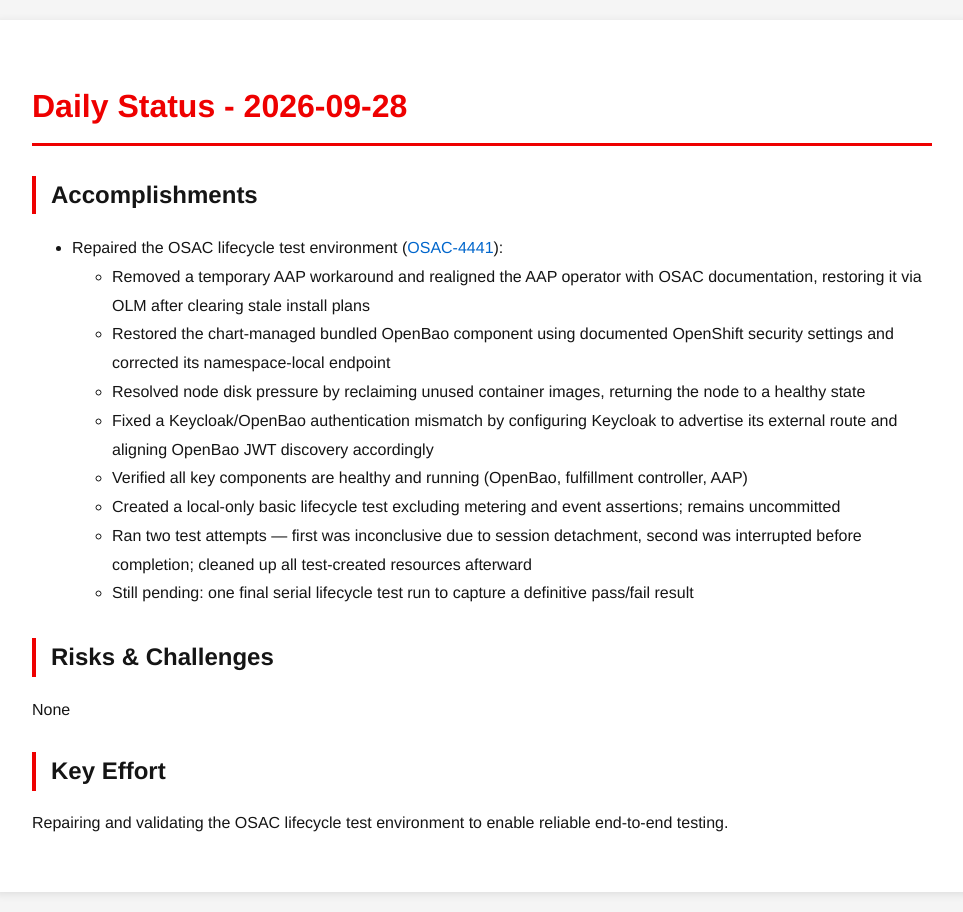
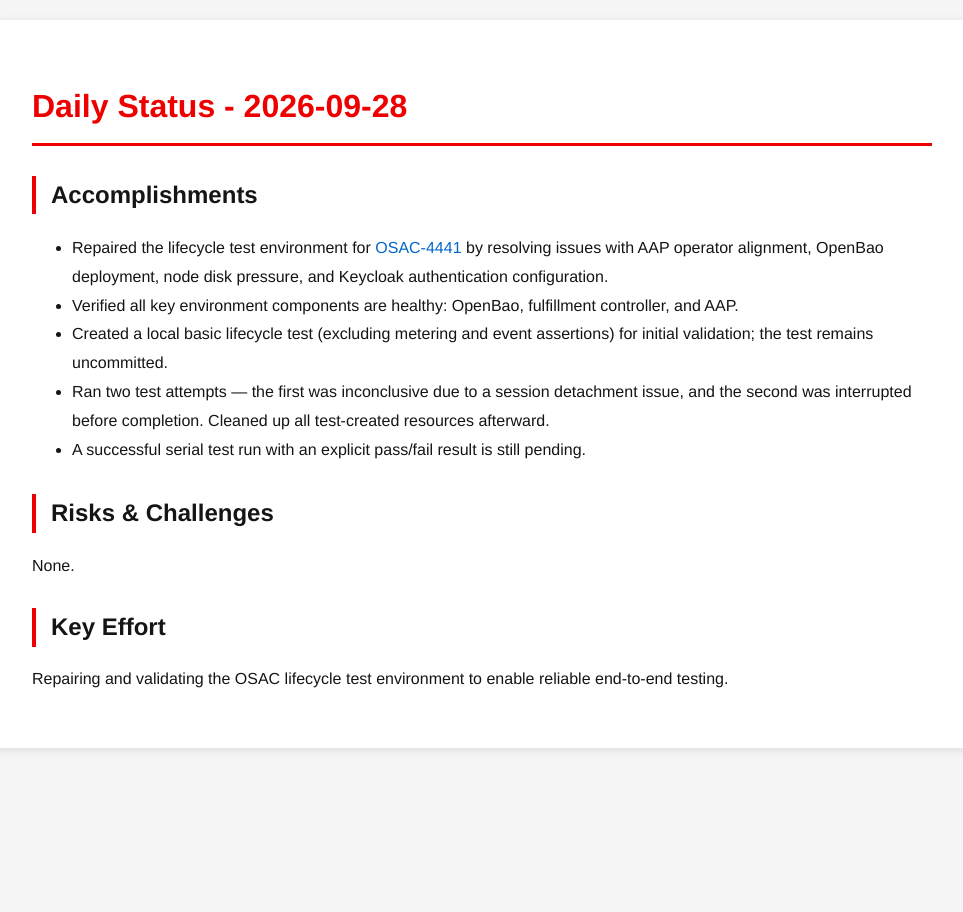
Before and after one commit to tzvatot/daily-status, a Jekyll site: the page built from 2026-09-28.md, in a window 1280 px wide. Shown: the whole page, without its empty margins (158-1121 px from the left). Built offline with Jekyll 4.4.1, drawn with Linux system fonts in a browser that asks for light colours.

Commit message:
Daily status update - 2026-09-28

```diff
--- a/2026-09-28.md
+++ b/2026-09-28.md
@@ -7,18 +7,14 @@
 # Daily Status - 2026-09-28
 
 ## Accomplishments
-- Repaired the OSAC lifecycle test environment ([OSAC-4441](https://redhat.atlassian.net/browse/OSAC-4441)):
-  - Removed a temporary AAP workaround and realigned the AAP operator with OSAC documentation, restoring it via OLM after clearing stale install plans
-  - Restored the chart-managed bundled OpenBao component using documented OpenShift security settings and corrected its namespace-local endpoint
-  - Resolved node disk pressure by reclaiming unused container images, returning the node to a healthy state
-  - Fixed a Keycloak/OpenBao authentication mismatch by configuring Keycloak to advertise its external route and aligning OpenBao JWT discovery accordingly
-  - Verified all key components are healthy and running (OpenBao, fulfillment controller, AAP)
-  - Created a local-only basic lifecycle test excluding metering and event assertions; remains uncommitted
-  - Ran two test attempts — first was inconclusive due to session detachment, second was interrupted before completion; cleaned up all test-created resources afterward
-  - Still pending: one final serial lifecycle test run to capture a definitive pass/fail result
+- Repaired the lifecycle test environment for [OSAC-4441](https://redhat.atlassian.net/browse/OSAC-4441) by resolving issues with AAP operator alignment, OpenBao deployment, node disk pressure, and Keycloak authentication configuration.
+- Verified all key environment components are healthy: OpenBao, fulfillment controller, and AAP.
+- Created a local basic lifecycle test (excluding metering and event assertions) for initial validation; the test remains uncommitted.
+- Ran two test attempts — the first was inconclusive due to a session detachment issue, and the second was interrupted before completion. Cleaned up all test-created resources afterward.
+- A successful serial test run with an explicit pass/fail result is still pending.
 
 ## Risks & Challenges
-None
+None.
 
 ## Key Effort
 Repairing and validating the OSAC lifecycle test environment to enable reliable end-to-end testing.
```
